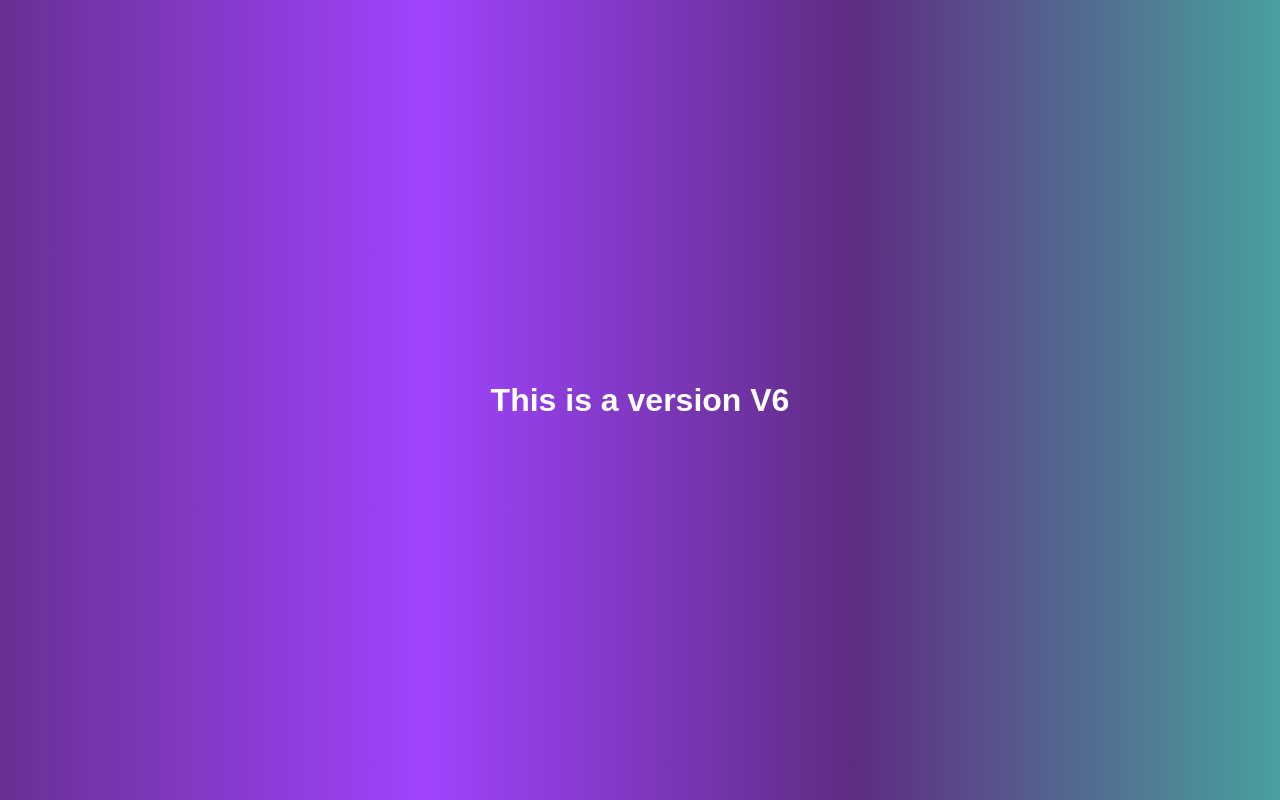
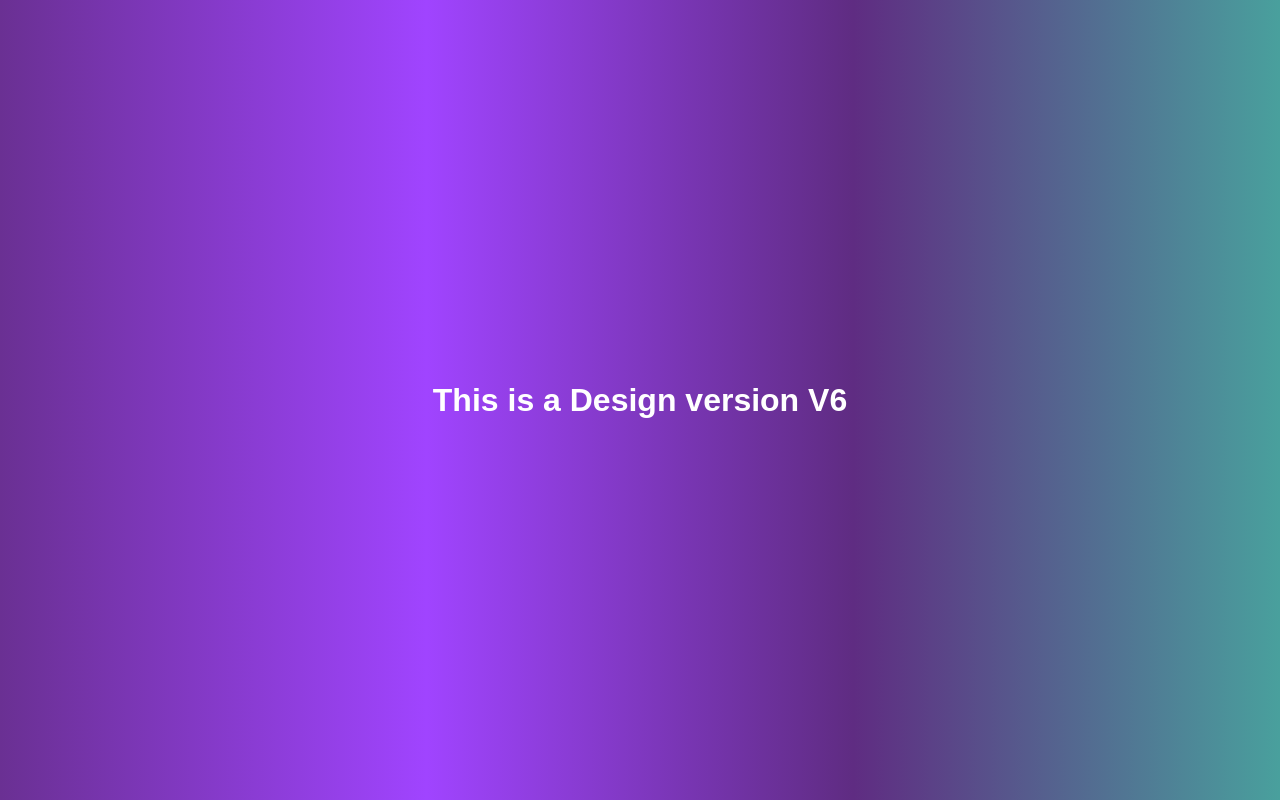
Before and after one commit to AZAL-KHAN/shaan-repo, a plain HTML site: page index.html in a window 1280 px wide. Drawn offline with Linux system fonts and the light colour scheme.

Commit message:
Changed H1

```diff
--- a/index.html
+++ b/index.html
@@ -7,6 +7,6 @@
     <title>Document</title>
 </head>
 <body>
-    <h1>This is a version V6</h1>
+    <h1>This is a Design version V6</h1>
 </body>
 </html>
```
